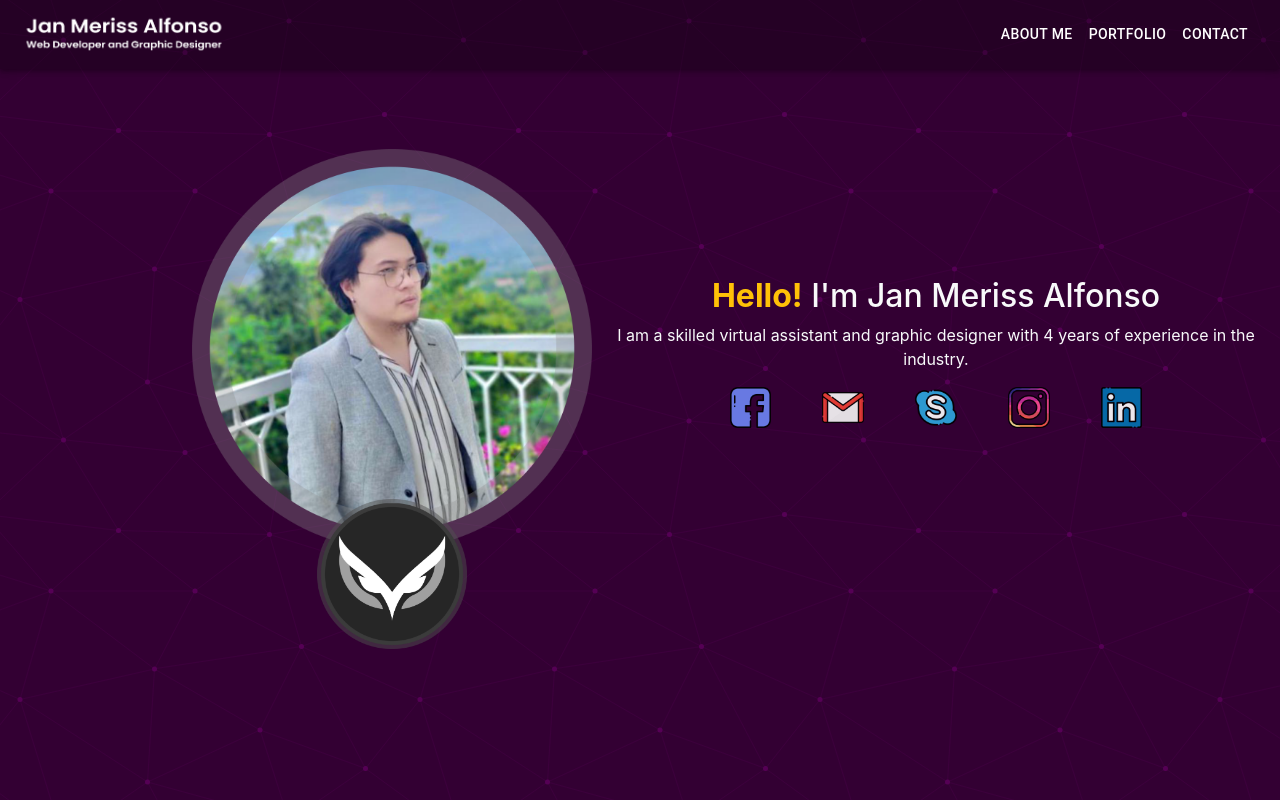
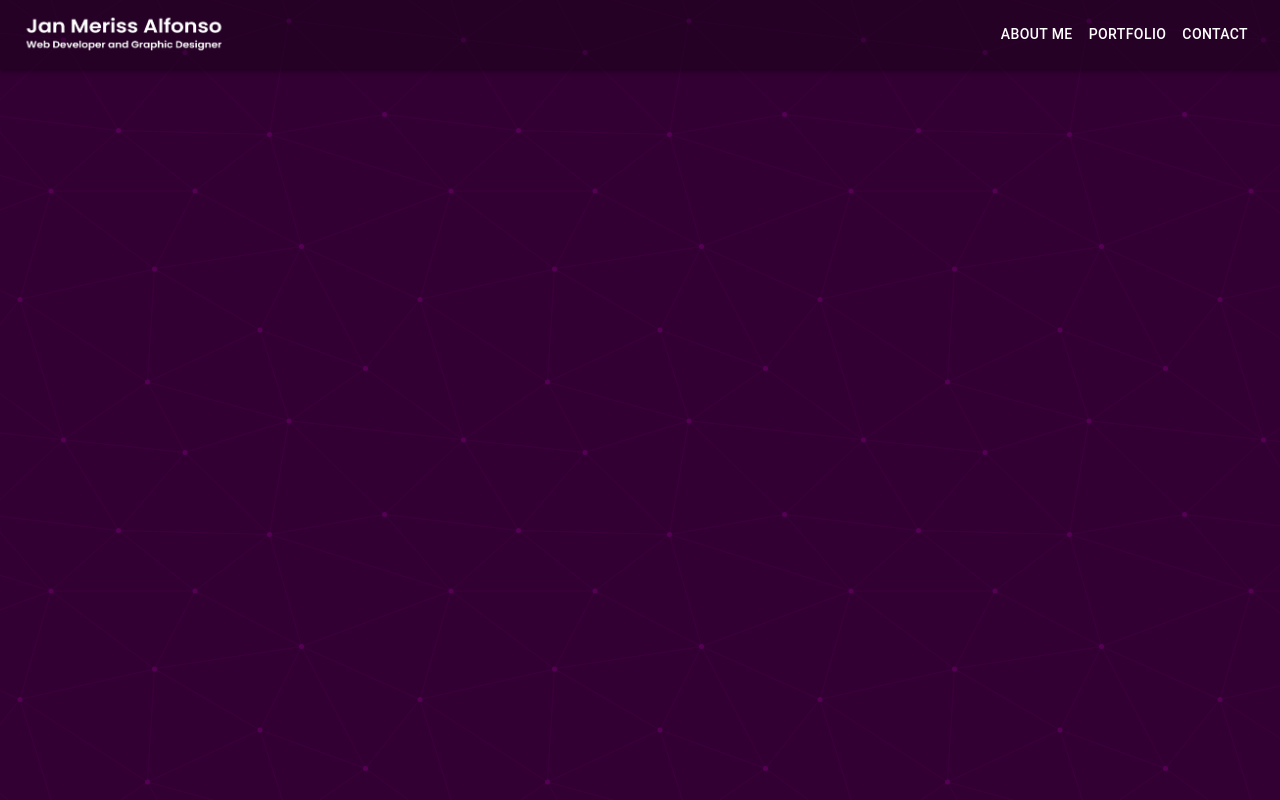
Before and after one commit to Jan-Alfonso/portfolio, a React (Create React App) app in the folder folio_front/: page /Home in a window 1280 px wide. Built offline with nearby package versions, Linux system fonts and the light colour scheme.

Commit message:
added fade in effect

```diff
--- a/folio_front/src/Pages/Home/Home.css
+++ b/folio_front/src/Pages/Home/Home.css
@@ -1,3 +1,25 @@
+
+@keyframes fadeToRight {
+  from {
+    opacity: 0%;
+    transform: translateX(-10%);
+  }
+  to {
+    opacity: 100%;
+    transform: translateX(0);
+  }
+}
+
+@keyframes fadeToBottom {
+  from {
+    opacity: 0%;
+    transform: translateY(-10%);
+  }
+  to {
+    opacity: 100%;
+    transform: translateY(0);
+  }
+}
 
 
 @media only screen and (max-width: 900px) {
@@ -24,6 +46,7 @@
     #ImageBox {
       width: 250px;
       height: 250px;
+      animation: fadeToBottom 3s forwards;
 
     }
 
@@ -38,6 +61,7 @@
     #IntroDescription {
       text-align: center;
       margin: 10%;
+      animation: fadeToBottom 2s forwards;
     }
 
     .ImageWithLayers {
@@ -96,6 +120,7 @@
     #ImageBox {
       width: 400px;
       height: 400px;
+      animation: fadeToRight 3s forwards;
     }
 
     #Logo {
@@ -109,7 +134,9 @@
 
     #IntroDescription {
       text-align: center;
-      margin-top: 10%;
+      padding: 7%;
+      margin-right: 10%;
+      animation: fadeToRight 2.5s forwards;
     }
 
     #des-icons{
--- a/folio_front/src/Pages/Home/Home.js
+++ b/folio_front/src/Pages/Home/Home.js
@@ -50,12 +50,12 @@ function Home() {
         <Grid item xs={12}
         id="IntroDescription"
         >
-
+          <Grid>
           <h2 className="text-light justify-content-center fs-sm-6"><b className="text-warning">Hello!</b> I'm Jan Meriss Alfonso</h2>
-          <p className="fs-10 text-light">
-            I am a skilled virtual assistant and graphic designer
-            with 4 years of experience in the industry.
+          <p className="fs-5 text-light">
+          I'm a skilled virtual assistant and graphic designer with 4 years of experience. Recently, I transitioned into web development to bring my designs to life and make them interactive. Let's create engaging web experiences together.
           </p>
+          </Grid>
 
             <Grid sx={{
               display: "flex",
@@ -63,7 +63,7 @@ function Home() {
             }} id="des-icons">
             <a href="https://www.facebook.com/potching.a06" className="Icons" target="_blank" rel="noreferrer"><img src={fb} class="w-100 h-100" alt="FB"/></a>
             <a href="mailto:janmerissalfonso@gmail.com" className="Icons" target="_blank" rel="noreferrer"><img src={gmail} class="w-100 h-100" alt="Gmail"/></a>
-            <a href="mailto:janmerissalfonso@gmail.com" className="Icons" target="_blank" rel="noreferrer"><img src={skype} class="w-100 h-100" alt="Skype"/></a>
+            <a href="https://join.skype.com/invite/Xpfp7baKfW6u" className="Icons" target="_blank" rel="noreferrer"><img src={skype} class="w-100 h-100" alt="Skype"/></a>
             <a href="https://www.instagram.com/meriss_alfonso/" className="Icons" target="_blank" rel="noreferrer"><img src={ig} class="w-100 h-100" alt="instagram"/></a>
             <a href="https://www.linkedin.com/in/jan-meriss-alfonso-a882b51b6" className="Icons" target="_blank" rel="noreferrer"><img src={linkedin} class="w-100 h-100" alt="linkedin"/></a>
             </Grid>
```
